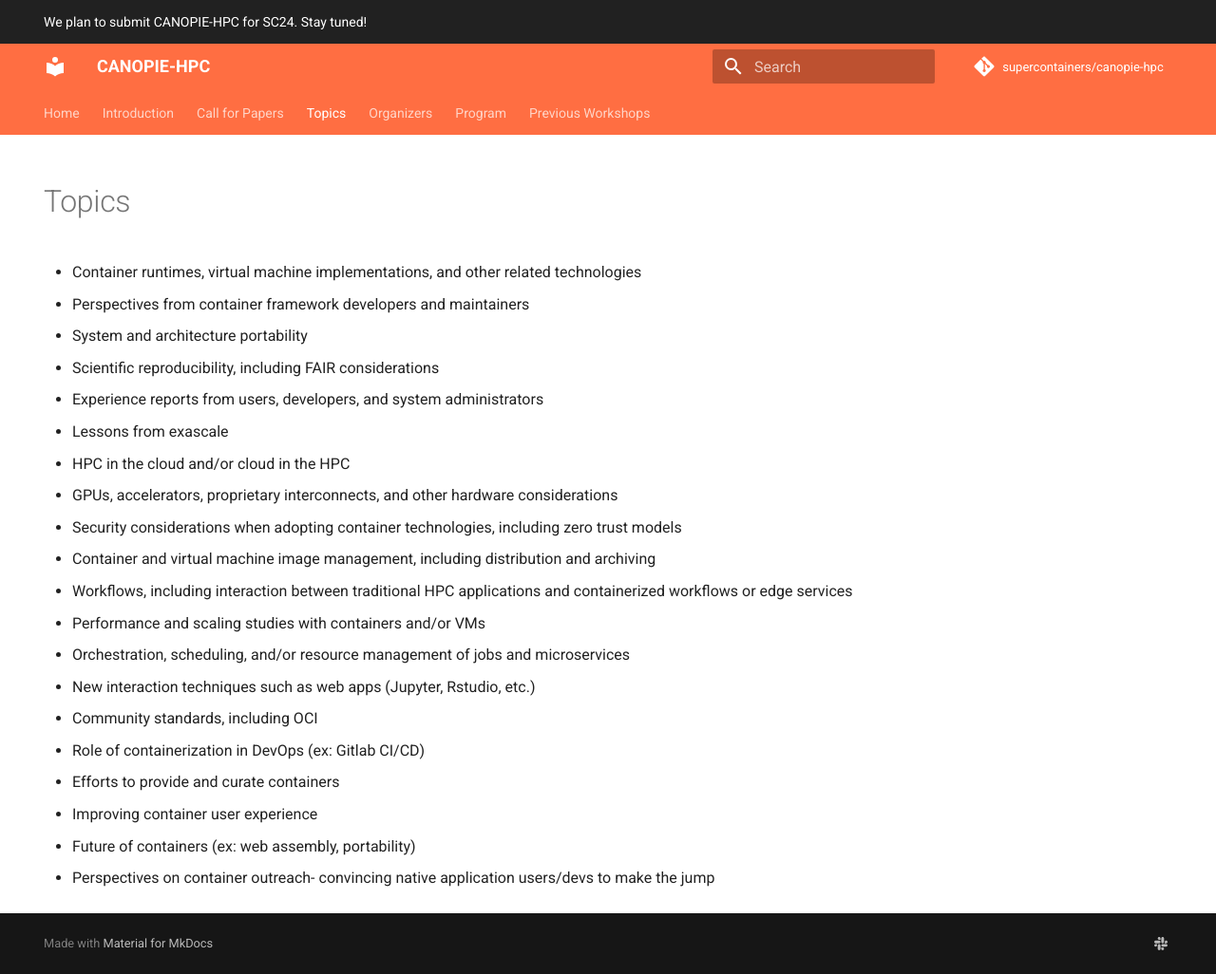
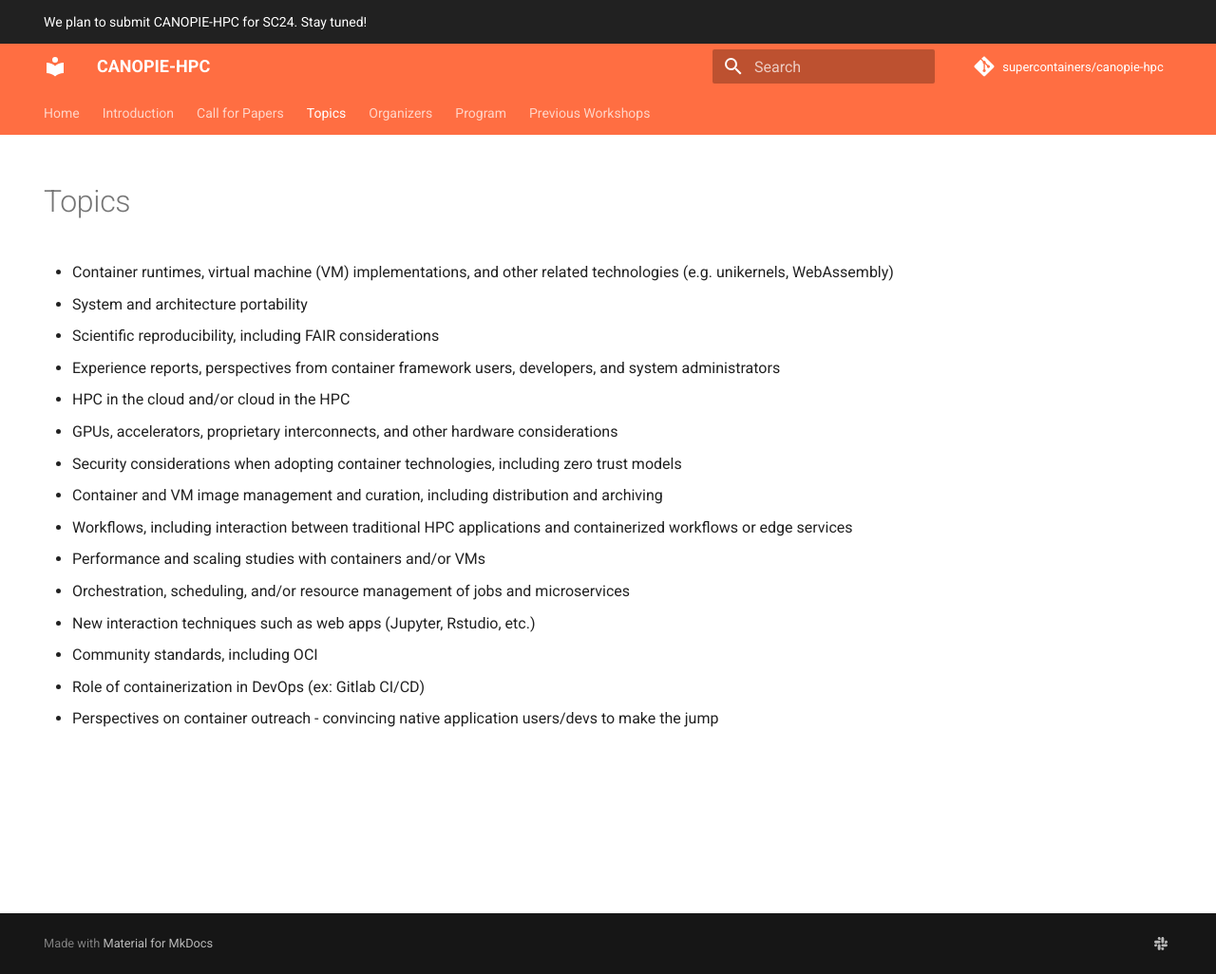
Before and after one commit to supercontainers/canopie-hpc, an MkDocs documentation site: the page built from docs/topics.md, in a window 1280 px wide and 1026 px high. Shown: the whole window at 95% size. Built offline with MkDocs 1.6.1 and Material for MkDocs 9.7.7, drawn with Linux system fonts in a browser that asks for light colours; comment, search, counter and statistics services are not loaded.

Commit message:
Update topics.md

```diff
--- a/docs/topics.md
+++ b/docs/topics.md
@@ -2,23 +2,18 @@
 hide:
   - navigation
 ---
-* Container runtimes, virtual machine implementations, and other related technologies
-* Perspectives from container framework developers and  maintainers
+* Container runtimes, virtual machine (VM) implementations, and other related technologies (e.g. unikernels, WebAssembly)
 * System and architecture portability
 * Scientific reproducibility, including FAIR considerations
-* Experience reports from users, developers, and system administrators
-* Lessons from exascale
+* Experience reports, perspectives from container framework users, developers, and system administrators
 * HPC in the cloud and/or cloud in the HPC
 * GPUs, accelerators, proprietary interconnects, and other hardware considerations
 * Security considerations when adopting container technologies, including zero trust models
-* Container and virtual machine image management, including distribution and archiving
+* Container and VM image management and curation, including distribution and archiving
 * Workflows, including interaction between traditional HPC applications and containerized workflows or edge services
 * Performance and scaling studies with containers and/or VMs
 * Orchestration, scheduling, and/or resource management of jobs and microservices
 * New interaction techniques such as web apps (Jupyter, Rstudio, etc.)
 * Community standards, including OCI
 * Role of containerization in DevOps (ex: Gitlab CI/CD)
-* Efforts to provide and curate containers
-* Improving container user experience
-* Future of containers (ex: web assembly, portability)
-* Perspectives on container outreach- convincing native application users/devs to make the jump
+* Perspectives on container outreach - convincing native application users/devs to make the jump
```
